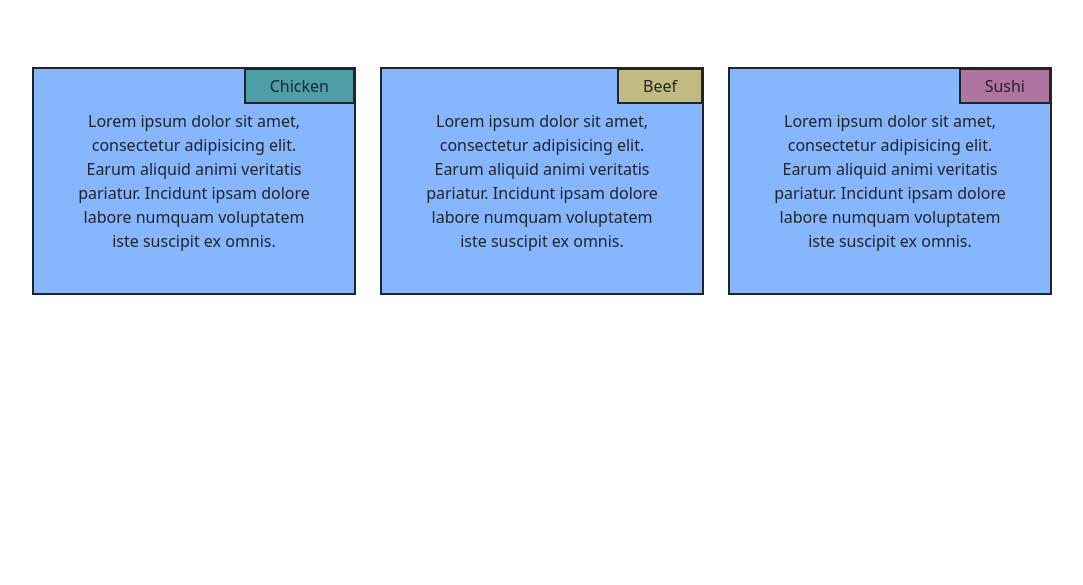
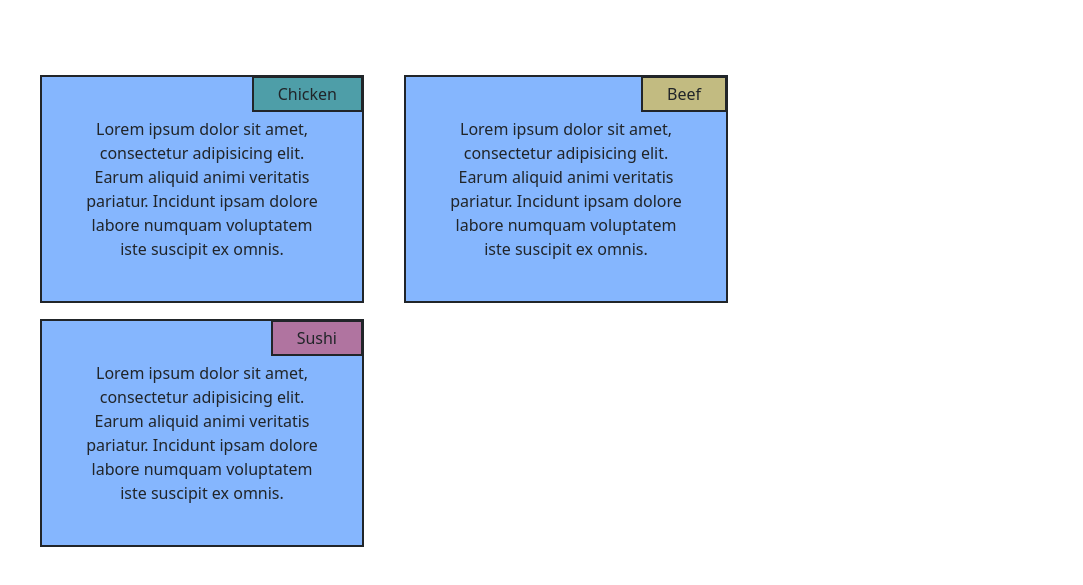
Before and after one commit to Binida1210/Bootstrap_test, a plain HTML site: page index.html in a window 1280 px wide. Shown: the part 101-686 px from the top of the page, without its empty margins (98-1181 px from the left). Drawn offline with nearby package versions, Linux system fonts and the light colour scheme.

Commit message:
Update index.html

```diff
--- a/index.html
+++ b/index.html
@@ -23,21 +23,21 @@
     <h1 class="fw-bold text-uppercase">our menu</h1>
     <div class="row mt-4 p-5">
       <!-- Chicken -->
-      <div class="col-md-4">
+      <div class="col-md-4 m-2">
         <div class="menu-card p-4 border border-2 border-dark bg-primary bg-opacity-50">
           <div class="menu-header bg-success bg-opacity-50 border border-2 border-dark px-4 py-1">Chicken</div>
           <p class="m-3">Lorem ipsum dolor sit amet, consectetur adipisicing elit. Earum aliquid animi veritatis pariatur. Incidunt ipsam dolore labore numquam voluptatem iste suscipit ex omnis.</p>
         </div>
       </div>
       <!-- Beef -->
-      <div class="col-md-4">
+      <div class="col-md-4 m-2">
         <div class="menu-card p-4 border border-2 border-dark bg-primary bg-opacity-50">
           <div class="menu-header bg-warning bg-opacity-50 border border-2 border-dark px-4 py-1">Beef</div>
           <p class="m-3">Lorem ipsum dolor sit amet, consectetur adipisicing elit. Earum aliquid animi veritatis pariatur. Incidunt ipsam dolore labore numquam voluptatem iste suscipit ex omnis.</p>
         </div>
       </div>
       <!-- Sushi -->
-      <div class="col-md-4">
+      <div class="col-md-4 m-2">
         <div class="menu-card p-4 border border-2 border-dark bg-primary bg-opacity-50">
           <div class="menu-header bg-danger bg-opacity-50 border border-2 border-dark px-4 py-1">Sushi</div>
           <p class="m-3">Lorem ipsum dolor sit amet, consectetur adipisicing elit. Earum aliquid animi veritatis pariatur. Incidunt ipsam dolore labore numquam voluptatem iste suscipit ex omnis.</p>
```
